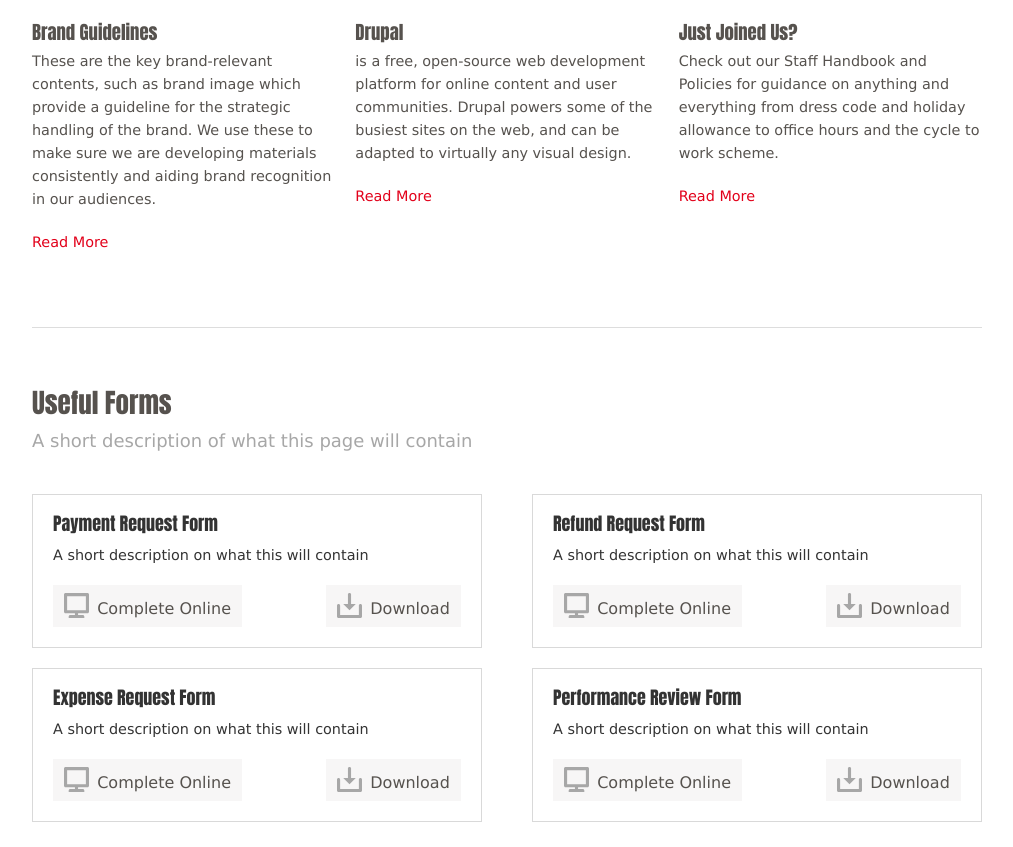
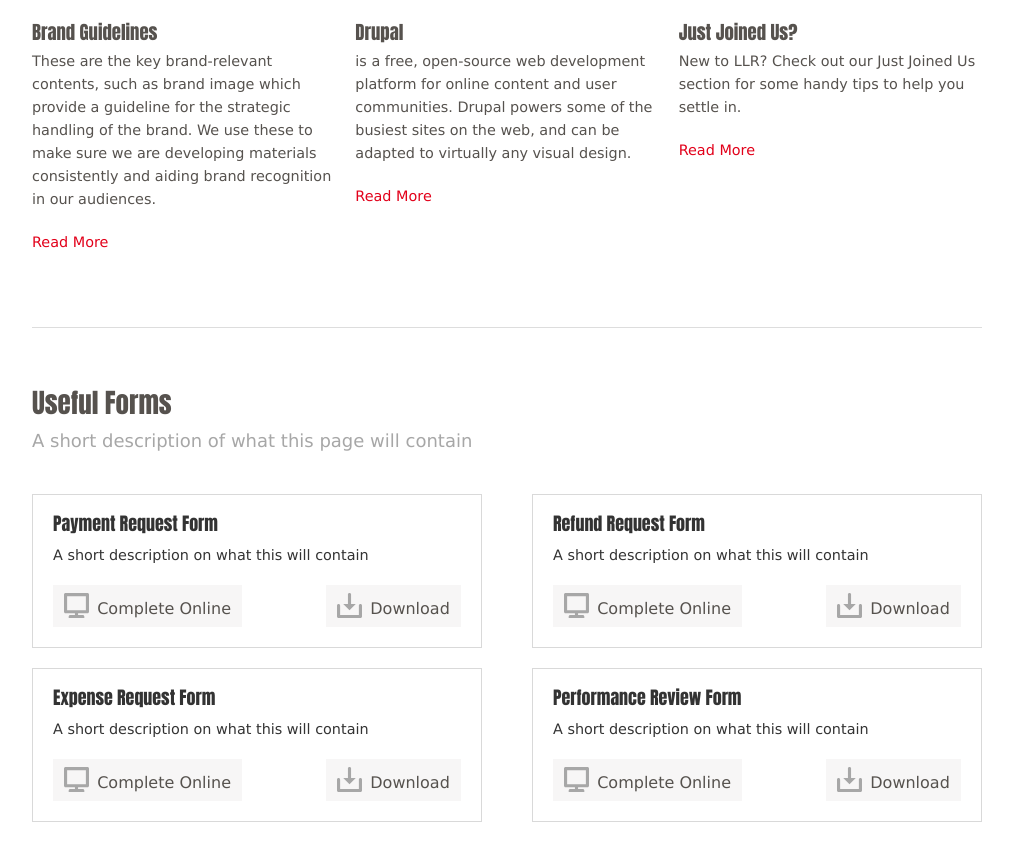
Before and after one commit to RummanAmin/staff-pages, a plain HTML site: page resources.html in a window 1280 px wide. Shown: the part 2059-2906 px from the top of the page, without its empty margins (133-1146 px from the left). Drawn offline with Linux system fonts and the light colour scheme.

Commit message:
changed content

```diff
--- a/resources.html
+++ b/resources.html
@@ -114,7 +114,7 @@
         <li>
           <a href="IT.html" class="opac-hvr show-for-medium-up"><img src="img/img_resources/resources-new.png" alt=""></a>
           <h4><a href="IT.html">Just Joined Us?</a></h4>
-          <p>Check out our Staff Handbook and Policies for guidance on anything and everything from dress code and holiday allowance to office hours and the cycle to work scheme.  </p>
+          <p>New to LLR? Check out our Just Joined Us section for some handy tips to help you settle in. </p>
           <a href="IT.html">Read More</a>
         </li>
       </ul>
```
Also changed, not shown: style.html (+1 -1 lines).
